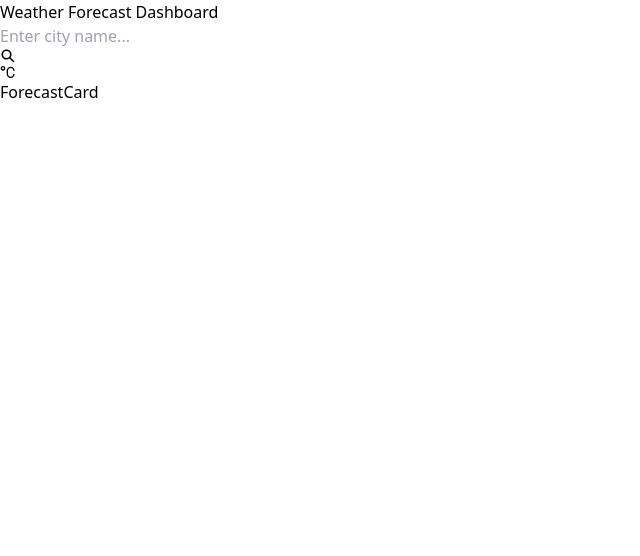
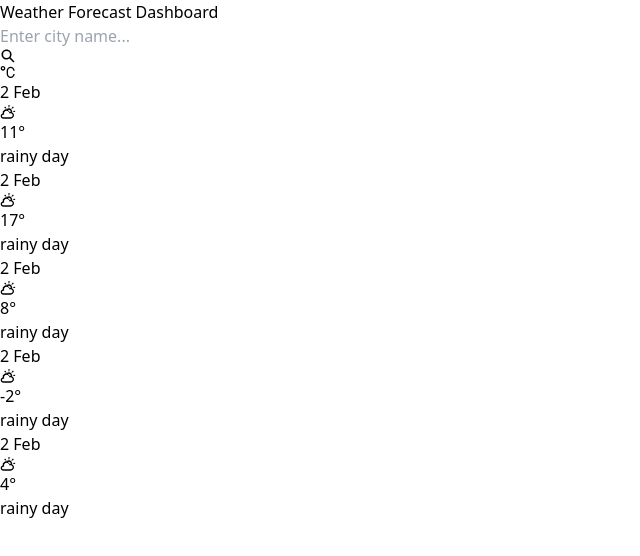
Before and after one commit to Vivek7038/weather-forecast, a React (Vite) app: page / in a window 1280 px wide. Shown: the top 556 px of the page, without its empty margins (0-640 px from the left). Built offline with nearby package versions, Linux system fonts and the light colour scheme; no server answers.

Commit message:
forecast ui done

```diff
--- a/src/App.jsx
+++ b/src/App.jsx
@@ -57,7 +57,7 @@ const App = () => {
       }
 
       const data = response.data;
-      const weatherForecastData = await fetchWeatherForecast(lat, lon)
+      // const weatherForecastData = await fetchWeatherForecast(lat, lon)
       setWeatherData(data);
       setLoading(false)
       setSearchTerm("")
@@ -88,11 +88,12 @@ const App = () => {
   }
   useEffect(()=>{
     if(latitude!==null && longitude!==null){
+      return
       fetchWeatherData(latitude,longitude);
     }
   },[unit])
   return (
-    <div className="">
+    <div className="h-full">
       <h2 className="text-center text-2xl font-bold">
         Weather Forecast Dashboard
       </h2>
@@ -103,6 +104,7 @@ const App = () => {
           handleSearch={handleSearch}
         />
       <TemperatureToggle unit={unit} toggleUnit={toggleUnit}/>
+        <div className="lg:flex flex-row">
         <WeatherCard
          latitude={latitude}
          longitude={longitude}
@@ -111,6 +113,7 @@ const App = () => {
          loading={loading}
         />
         <ForecastCard />
+        </div>
       </div>
 
     </div>
--- a/src/components/ForecastCard.jsx
+++ b/src/components/ForecastCard.jsx
@@ -1,9 +1,55 @@
-import React from 'react'
-
+import React from "react";
+import { TiWeatherPartlySunny } from "react-icons/ti";
 const ForecastCard = () => {
   return (
-    <div>ForecastCard</div>
-  )
-}
+    <>
+      <div className="flex flex-row  flex-wrap gap-b-12 lg:gap-x-3 mt-8  dark:text-gray-400">
+        <div className="flex flex-col items-center space-y-1">
+          <span className="uppercase">2 Feb</span>
+                  <TiWeatherPartlySunny className="w-[60px] h-[60px]"/>
 
-export default ForecastCard
+          <span>11°</span>
+          <div className="flex flex-col items-center pr-8 mr-3 ml-3 pl-8 justify-between">
+              <span>rainy day</span>
+       </div>
+        </div>
+        <div className="flex flex-col items-center space-y-1">
+          <span className="uppercase">2 Feb</span>
+                 <TiWeatherPartlySunny className="w-[60px] h-[60px]"/>
+
+          <span>17°</span>
+         <div className="flex flex-col items-center pr-8 mr-3 ml-3 pl-8 justify-between">
+              <span>rainy day</span>
+       </div>
+        </div>
+        <div className="flex flex-col items-center space-y-1">
+          <span className="uppercase">2 Feb</span>
+                   <TiWeatherPartlySunny className="w-[60px] h-[60px]"/>
+
+          <span>8°</span>
+          <div className="flex flex-col items-center pr-8 mr-3 ml-3 pl-8 justify-between">
+              <span>rainy day</span>
+       </div>
+        </div>
+        <div className="flex flex-col items-center space-y-1">
+          <span className="uppercase">2 Feb</span>
+                 <TiWeatherPartlySunny className="w-[60px] h-[60px]"/>
+          <span>-2°</span>
+          <div className="flex flex-col items-center pr-8 mr-3 ml-3 pl-8 justify-between">
+              <span>rainy day</span>
+       </div>
+        </div>
+        <div className="flex flex-col items-center space-y-1">
+          <span className="uppercase">2 Feb</span>
+          <TiWeatherPartlySunny className="w-[60px] h-[60px]"/>
+          <span>4°</span>
+       <div className="flex flex-col items-center pr-8 mr-3 ml-3 pl-8 justify-between">
+              <span>rainy day</span>
+       </div>
+        </div>
+      </div>
+    </>
+  );
+};
+
+export default ForecastCard;
--- a/src/components/WeatherCard.jsx
+++ b/src/components/WeatherCard.jsx
@@ -10,8 +10,8 @@ const WeatherCard = ({ weatherData,unit, loading }) => {
   return (
     <>
       {weatherData  && (
-         <div className="pb-8">
-         <div className="flex items-center justify-center md:justify-start bg-black rounded-md w-full md:w-5/4 lg:w-[30%]">
+         <div className="pb-8 pr-8">
+         <div className="flex items-center justify-center md:justify-start bg-black rounded-md w-full ">
 
        {loading ? (
         <RotatingLines
--- a/src/index.css
+++ b/src/index.css
@@ -4,4 +4,5 @@
 body{
   margin:0;
   padding: 0;
+
 }
```
